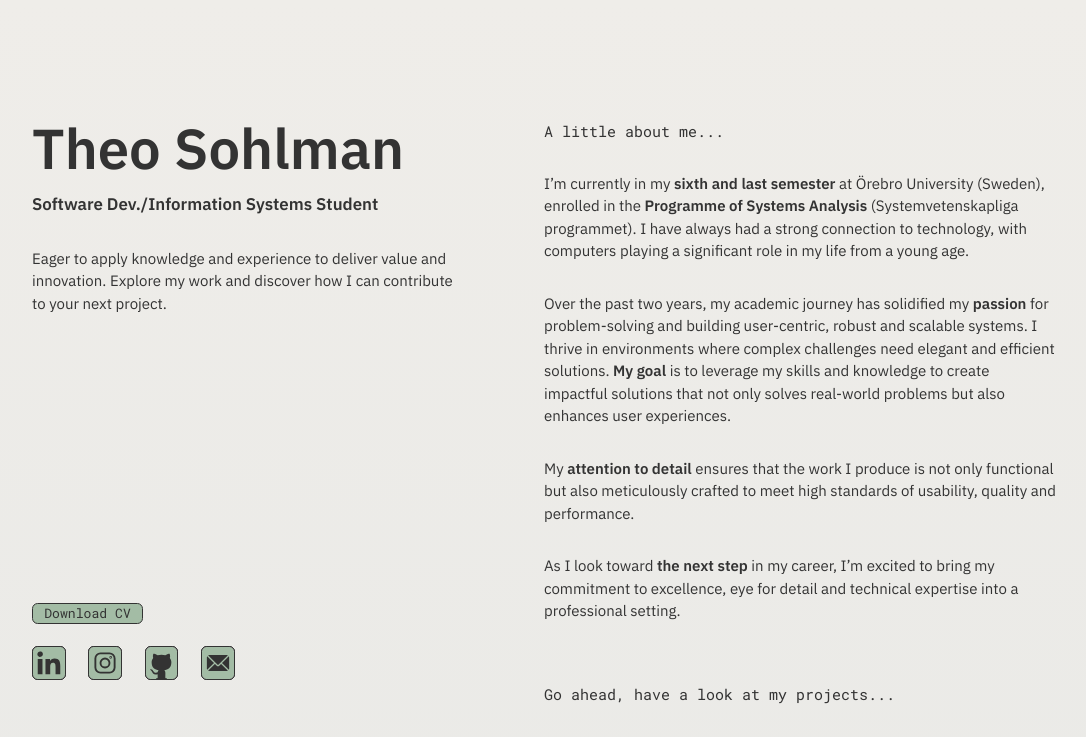
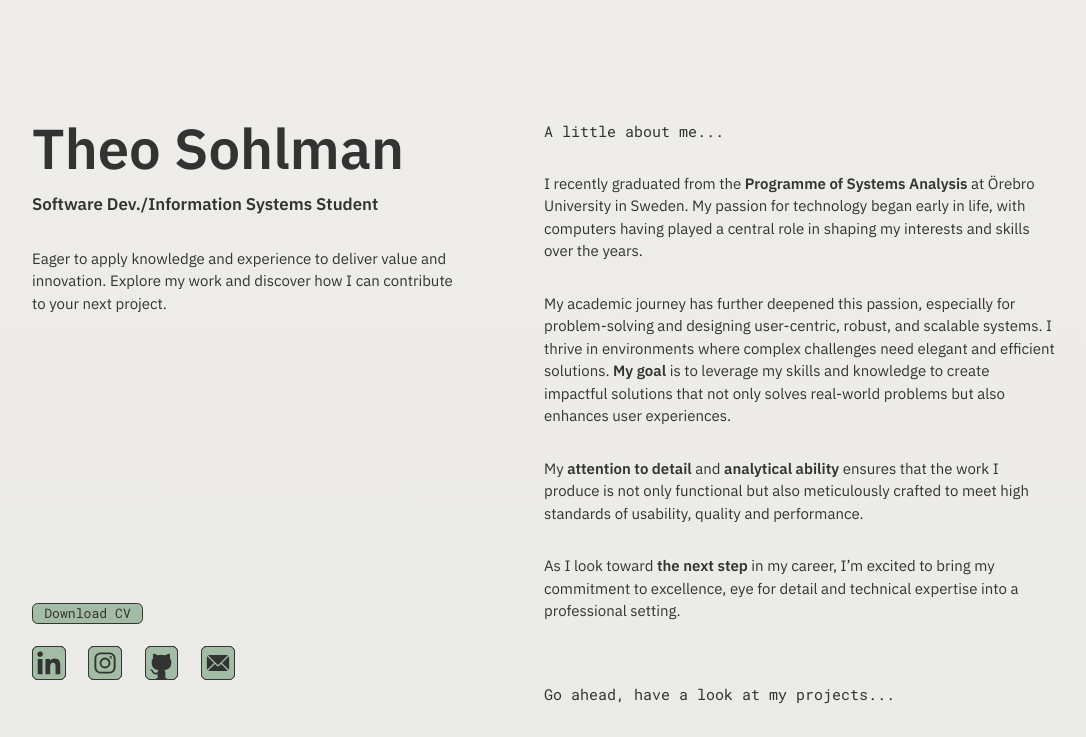
Before and after one commit to TheoSoh/portfolio-theo, a React (Vite) app: page / in a window 1280 px wide. Shown: the top 737 px of the page, without its empty margins (96-1182 px from the left). Built offline with nearby package versions, Linux system fonts and the light colour scheme.

Commit message:
Edited text in about-section

```diff
--- a/src/sections/About.jsx
+++ b/src/sections/About.jsx
@@ -6,20 +6,19 @@ const About = ({ sectionRef }) => {
     >
       <p className="font-mono">A little about me...</p>
       <p>
-        I’m currently in my <b>sixth and last semester</b> at Örebro University (Sweden), enrolled in the{' '}
-        <b>Programme of Systems Analysis</b> (Systemvetenskapliga programmet). I have always had a
-        strong connection to technology, with computers playing a significant role in my life from a
-        young age.
+        I recently graduated from the <b>Programme of Systems Analysis</b> at Örebro University in
+        Sweden. My passion for technology began early in life, with computers having played a
+        central role in shaping my interests and skills over the years.
       </p>
       <p>
-        Over the past two years, my academic journey has solidified my <b>passion</b> for
-        problem-solving and building user-centric, robust and scalable systems. I thrive in
+        My academic journey has further deepened this passion, especially
+        for problem-solving and designing user-centric, robust, and scalable systems. I thrive in
         environments where complex challenges need elegant and efficient solutions. <b>My goal</b>{' '}
         is to leverage my skills and knowledge to create impactful solutions that not only solves
         real-world problems but also enhances user experiences.
       </p>
       <p>
-        My <b>attention to detail</b> ensures that the work I produce is not only functional but
+        My <b>attention to detail</b> and <b>analytical ability</b> ensures that the work I produce is not only functional but
         also meticulously crafted to meet high standards of usability, quality and performance.
       </p>
       <p>
```
